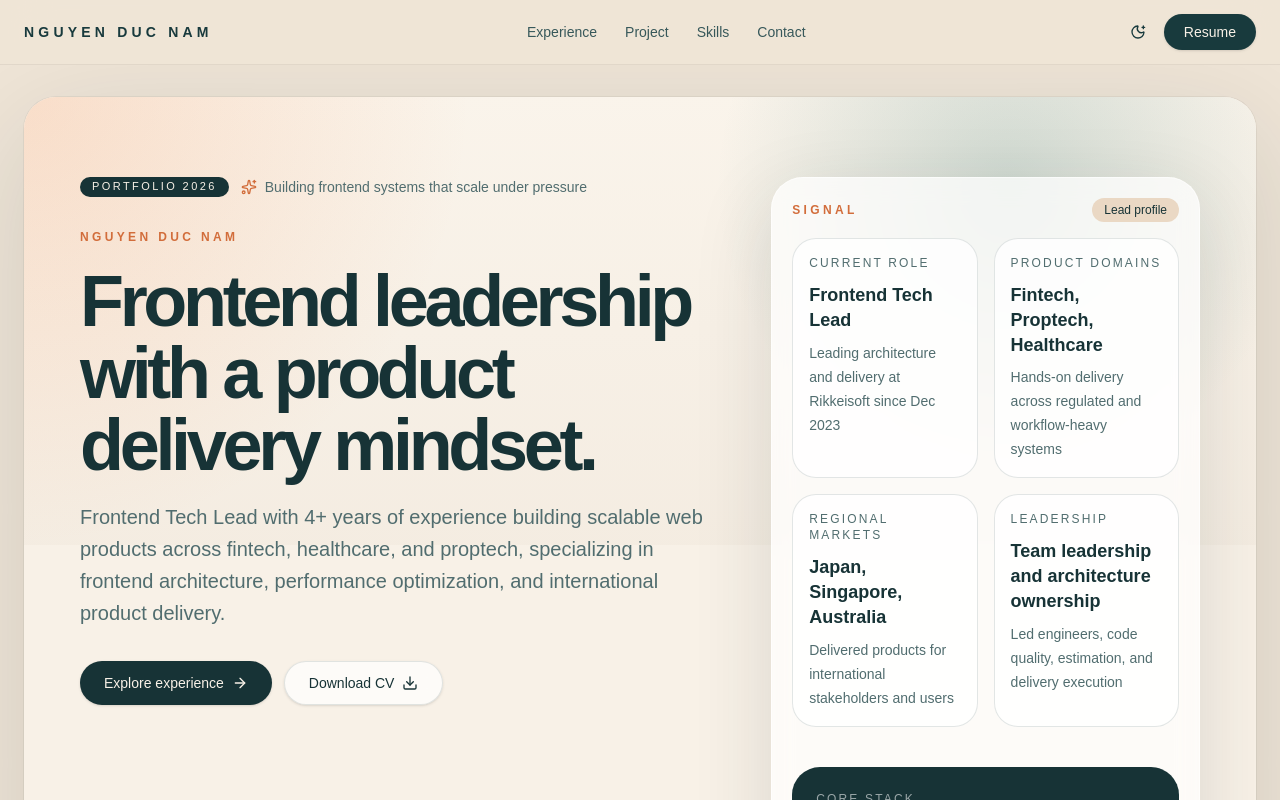
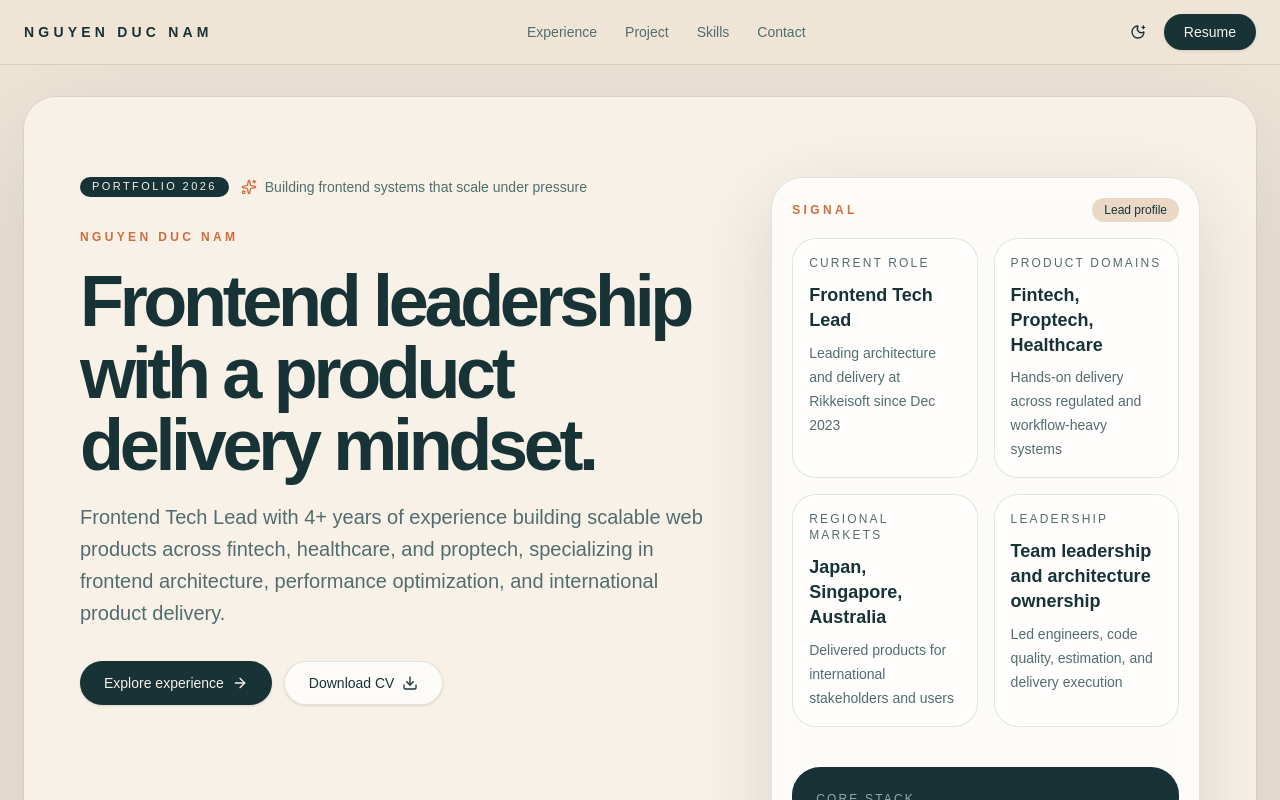
Before and after one commit to namkma99/react-base, a React (Vite) app: page / in a window 1280 px wide. Shown: the top 800 px of the page. Built offline with nearby package versions, Linux system fonts and the light colour scheme.

Commit message:
fix(ui): refine portfolio dark mode and remove demo section

```diff
--- a/src/components/shared/Layout.tsx
+++ b/src/components/shared/Layout.tsx
@@ -12,35 +12,38 @@ export const Layout = () => {
   const resumeUrl = `${import.meta.env.BASE_URL}Nguyen-Duc-Nam-FRONEND_DEV.pdf`;
 
   return (
-    <div className="min-h-screen bg-[#efe5d7] text-foreground transition-colors duration-300">
-      <header className="sticky top-0 z-50 w-full border-b border-black/6 bg-[#efe5d7]/88 backdrop-blur-xl">
+    <div className="min-h-screen bg-[var(--portfolio-shell)] text-foreground transition-colors duration-300">
+      <header className="sticky top-0 z-50 w-full border-b border-[var(--portfolio-line)] bg-[var(--portfolio-shell)]/88 backdrop-blur-xl">
         <div className="mx-auto flex h-16 max-w-7xl items-center justify-between px-4 sm:px-6">
-          <Link to="/" className="text-sm font-semibold tracking-[0.3em] text-[#183a3d] uppercase">
+          <Link
+            to="/"
+            className="text-sm font-semibold tracking-[0.3em] text-[var(--portfolio-ink)] uppercase"
+          >
             Nguyen Duc Nam
           </Link>
 
           <nav className="hidden items-center gap-1 md:flex">
             <a
               href="#experience"
-              className="rounded-full px-3 py-2 text-sm text-[#37585a] transition-colors hover:text-[#183a3d]"
+              className="rounded-full px-3 py-2 text-sm text-[var(--portfolio-muted)] transition-colors hover:text-[var(--portfolio-ink)]"
             >
               Experience
             </a>
             <a
               href="#project"
-              className="rounded-full px-3 py-2 text-sm text-[#37585a] transition-colors hover:text-[#183a3d]"
+              className="rounded-full px-3 py-2 text-sm text-[var(--portfolio-muted)] transition-colors hover:text-[var(--portfolio-ink)]"
             >
               Project
             </a>
             <a
               href="#skills"
-              className="rounded-full px-3 py-2 text-sm text-[#37585a] transition-colors hover:text-[#183a3d]"
+              className="rounded-full px-3 py-2 text-sm text-[var(--portfolio-muted)] transition-colors hover:text-[var(--portfolio-ink)]"
             >
               Skills
             </a>
             <a
               href="#contact"
-              className="rounded-full px-3 py-2 text-sm text-[#37585a] transition-colors hover:text-[#183a3d]"
+              className="rounded-full px-3 py-2 text-sm text-[var(--portfolio-muted)] transition-colors hover:text-[var(--portfolio-ink)]"
             >
               Contact
             </a>
@@ -51,7 +54,7 @@ export const Layout = () => {
               variant="ghost"
               size="icon"
               onClick={toggleTheme}
-              className="rounded-full text-[#183a3d] hover:bg-white/60 hover:text-[#183a3d]"
+              className="rounded-full text-[var(--portfolio-ink)] hover:bg-[var(--portfolio-card)] hover:text-[var(--portfolio-ink)]"
               aria-label="Toggle theme"
             >
               {theme === 'light' ? (
@@ -61,7 +64,7 @@ export const Layout = () => {
               )}
             </Button>
             <a href={resumeUrl} target="_blank" rel="noreferrer">
-              <Button className="hidden rounded-full bg-[#183a3d] px-5 text-[#f8f1e7] hover:bg-[#183a3d]/92 sm:inline-flex">
+              <Button className="hidden rounded-full bg-[var(--portfolio-ink)] px-5 text-[var(--portfolio-surface)] hover:opacity-92 sm:inline-flex">
                 Resume
               </Button>
             </a>
--- a/src/features/portfolio/PortfolioPage.tsx
+++ b/src/features/portfolio/PortfolioPage.tsx
@@ -9,7 +9,6 @@ import {
 } from 'lucide-react';
 import { Badge } from '@/components/ui/badge';
 import { Button } from '@/components/ui/button';
-import { TodoList } from '@/features/todo';
 import { education, experiences, featuredProject, highlights, profile, skills } from './content';
 
 const sectionTitleClass =
@@ -19,9 +18,9 @@ export const PortfolioPage = () => {
   const resumeUrl = `${import.meta.env.BASE_URL}Nguyen-Duc-Nam-FRONEND_DEV.pdf`;
 
   return (
-    <div className="relative overflow-hidden rounded-[2rem] bg-[var(--portfolio-surface)] text-[var(--portfolio-ink)] shadow-[0_32px_120px_rgba(18,38,40,0.14)] ring-1 ring-black/5">
-      <div className="absolute inset-x-0 top-0 h-[28rem] bg-[radial-gradient(circle_at_top_left,_rgba(246,151,95,0.24),_transparent_34%),radial-gradient(circle_at_80%_20%,_rgba(56,122,118,0.22),_transparent_28%),linear-gradient(180deg,_rgba(250,244,235,0.96),_rgba(244,236,225,0.92))]" />
-      <div className="absolute inset-y-0 right-0 hidden w-[28rem] bg-[radial-gradient(circle_at_center,_rgba(255,255,255,0.62),_transparent_55%)] lg:block" />
+    <div className="relative overflow-hidden rounded-[2rem] bg-[var(--portfolio-surface)] text-[var(--portfolio-ink)] shadow-[0_32px_120px_var(--portfolio-shadow)] ring-1 ring-[var(--portfolio-ring)]">
+      <div className="absolute inset-x-0 top-0 h-[28rem] bg-[var(--portfolio-hero)]" />
+      <div className="absolute inset-y-0 right-0 hidden w-[28rem] bg-[var(--portfolio-side-glow)] lg:block" />
 
       <section
         id="top"
@@ -59,7 +58,7 @@ export const PortfolioPage = () => {
               <a href={resumeUrl} target="_blank" rel="noreferrer">
                 <Button
                   variant="outline"
-                  className="h-11 rounded-full border-[var(--portfolio-line)] bg-white/70 px-6 backdrop-blur-sm"
+                  className="h-11 rounded-full border-[var(--portfolio-line)] bg-[var(--portfolio-card)] px-6 text-[var(--portfolio-ink)] backdrop-blur-sm hover:bg-[var(--portfolio-soft)]"
                 >
                   Download CV
                   <Download className="h-4 w-4" />
@@ -111,7 +110,7 @@ export const PortfolioPage = () => {
         </div>
 
         <div className="relative flex items-end">
-          <div className="w-full rounded-[2rem] border border-white/60 bg-white/72 p-5 shadow-[0_24px_80px_rgba(33,51,53,0.14)] backdrop-blur-md">
+          <div className="w-full rounded-[2rem] border border-[var(--portfolio-line)] bg-[var(--portfolio-card)] p-5 shadow-[0_24px_80px_var(--portfolio-shadow)] backdrop-blur-md">
             <div className="mb-10 space-y-4">
               <div className="flex items-center justify-between">
                 <p className={sectionTitleClass}>Signal</p>
@@ -123,7 +122,7 @@ export const PortfolioPage = () => {
                 {highlights.map((item) => (
                   <div
                     key={item.label}
-                    className="rounded-[1.5rem] border border-[var(--portfolio-line)] bg-[rgba(255,255,255,0.78)] p-4"
+                    className="rounded-[1.5rem] border border-[var(--portfolio-line)] bg-[var(--portfolio-panel)] p-4"
                   >
                     <p className="text-xs tracking-[0.18em] text-[var(--portfolio-muted)] uppercase">
                       {item.label}
@@ -159,7 +158,7 @@ export const PortfolioPage = () => {
         </div>
       </section>
 
-      <section className="relative border-y border-[var(--portfolio-line)] bg-white/60 px-6 py-8 sm:px-10 lg:px-14">
+      <section className="relative border-y border-[var(--portfolio-line)] bg-[var(--portfolio-panel)] px-6 py-8 sm:px-10 lg:px-14">
         <div className="grid gap-6 sm:grid-cols-2 lg:grid-cols-4">
           <div>
             <p className="text-4xl font-semibold tracking-[-0.06em]">{profile.yearsOfExperience}</p>
@@ -207,7 +206,7 @@ export const PortfolioPage = () => {
           {experiences.map((experience) => (
             <article
               key={`${experience.company}-${experience.period}`}
-              className="grid gap-5 rounded-[1.75rem] border border-[var(--portfolio-line)] bg-white/70 p-6 shadow-[0_14px_50px_rgba(22,44,46,0.08)] lg:grid-cols-[10rem_1fr]"
+              className="grid gap-5 rounded-[1.75rem] border border-[var(--portfolio-line)] bg-[var(--portfolio-card)] p-6 shadow-[0_14px_50px_var(--portfolio-shadow)] lg:grid-cols-[10rem_1fr]"
             >
               <div>
                 <p className="text-xs tracking-[0.18em] text-[var(--portfolio-muted)] uppercase">
@@ -291,7 +290,7 @@ export const PortfolioPage = () => {
           {skills.map((group) => (
             <div
               key={group.title}
-              className="rounded-[1.75rem] border border-[var(--portfolio-line)] bg-[rgba(255,255,255,0.78)] p-6"
+              className="rounded-[1.75rem] border border-[var(--portfolio-line)] bg-[var(--portfolio-card)] p-6"
             >
               <p className="text-xs tracking-[0.18em] text-[var(--portfolio-muted)] uppercase">
                 {group.title}
@@ -311,27 +310,9 @@ export const PortfolioPage = () => {
         </div>
       </section>
 
-      <section className="relative border-t border-[var(--portfolio-line)] bg-[rgba(255,255,255,0.78)] px-6 py-16 sm:px-10 lg:px-14 lg:py-20">
-        <div className="grid gap-10 lg:grid-cols-[0.7fr_1.3fr]">
-          <div className="space-y-4">
-            <p className={sectionTitleClass}>Engineering Signal</p>
-            <h2 className="text-3xl font-semibold tracking-[-0.05em] sm:text-4xl">
-              Frontend systems, not just polished screens.
-            </h2>
-            <p className="max-w-md text-base leading-7 text-[var(--portfolio-muted)]">
-              This demo module shows the way I structure production-minded frontend work: mock
-              service boundaries, Zustand-driven state flow, async behaviors, and UI states for
-              loading, empty, and error handling.
-            </p>
-          </div>
-
-          <TodoList />
-        </div>
-      </section>
-
       <section
         id="contact"
-        className="relative grid gap-10 border-t border-[var(--portfolio-line)] bg-white/68 px-6 py-16 sm:px-10 lg:grid-cols-[1.1fr_0.9fr] lg:px-14 lg:py-20"
+        className="relative grid gap-10 border-t border-[var(--portfolio-line)] bg-[var(--portfolio-panel)] px-6 py-16 sm:px-10 lg:grid-cols-[1.1fr_0.9fr] lg:px-14 lg:py-20"
       >
         <div className="space-y-4">
           <p className={sectionTitleClass}>Education</p>
--- a/src/index.css
+++ b/src/index.css
@@ -46,6 +46,20 @@
   --portfolio-accent: #d26d3b;
   --portfolio-line: rgba(23, 51, 54, 0.12);
   --portfolio-soft: #ead8c4;
+  --portfolio-shell: #efe5d7;
+  --portfolio-card: rgba(255, 255, 255, 0.72);
+  --portfolio-panel: rgba(255, 255, 255, 0.62);
+  --portfolio-ring: rgba(0, 0, 0, 0.05);
+  --portfolio-shadow: rgba(18, 38, 40, 0.14);
+  --portfolio-hero:
+    radial-gradient(circle at top left, rgba(246, 151, 95, 0.24), transparent 34%),
+    radial-gradient(circle at 80% 20%, rgba(56, 122, 118, 0.22), transparent 28%),
+    linear-gradient(180deg, rgba(250, 244, 235, 0.96), rgba(244, 236, 225, 0.92));
+  --portfolio-side-glow: radial-gradient(
+    circle at center,
+    rgba(255, 255, 255, 0.62),
+    transparent 55%
+  );
 
   /* Font rendering */
   font-synthesis: none;
@@ -137,6 +151,20 @@
   --portfolio-accent: #f2a06b;
   --portfolio-line: rgba(255, 255, 255, 0.1);
   --portfolio-soft: #203638;
+  --portfolio-shell: #0b1415;
+  --portfolio-card: rgba(19, 35, 37, 0.84);
+  --portfolio-panel: rgba(16, 29, 31, 0.78);
+  --portfolio-ring: rgba(255, 255, 255, 0.05);
+  --portfolio-shadow: rgba(0, 0, 0, 0.34);
+  --portfolio-hero:
+    radial-gradient(circle at top left, rgba(242, 160, 107, 0.12), transparent 34%),
+    radial-gradient(circle at 80% 20%, rgba(88, 162, 154, 0.12), transparent 28%),
+    linear-gradient(180deg, rgba(15, 30, 32, 0.96), rgba(12, 23, 25, 0.98));
+  --portfolio-side-glow: radial-gradient(
+    circle at center,
+    rgba(255, 255, 255, 0.04),
+    transparent 55%
+  );
 }
 
 /* ── Base styles ─────────────────────────────────────────────────────────── */
```
